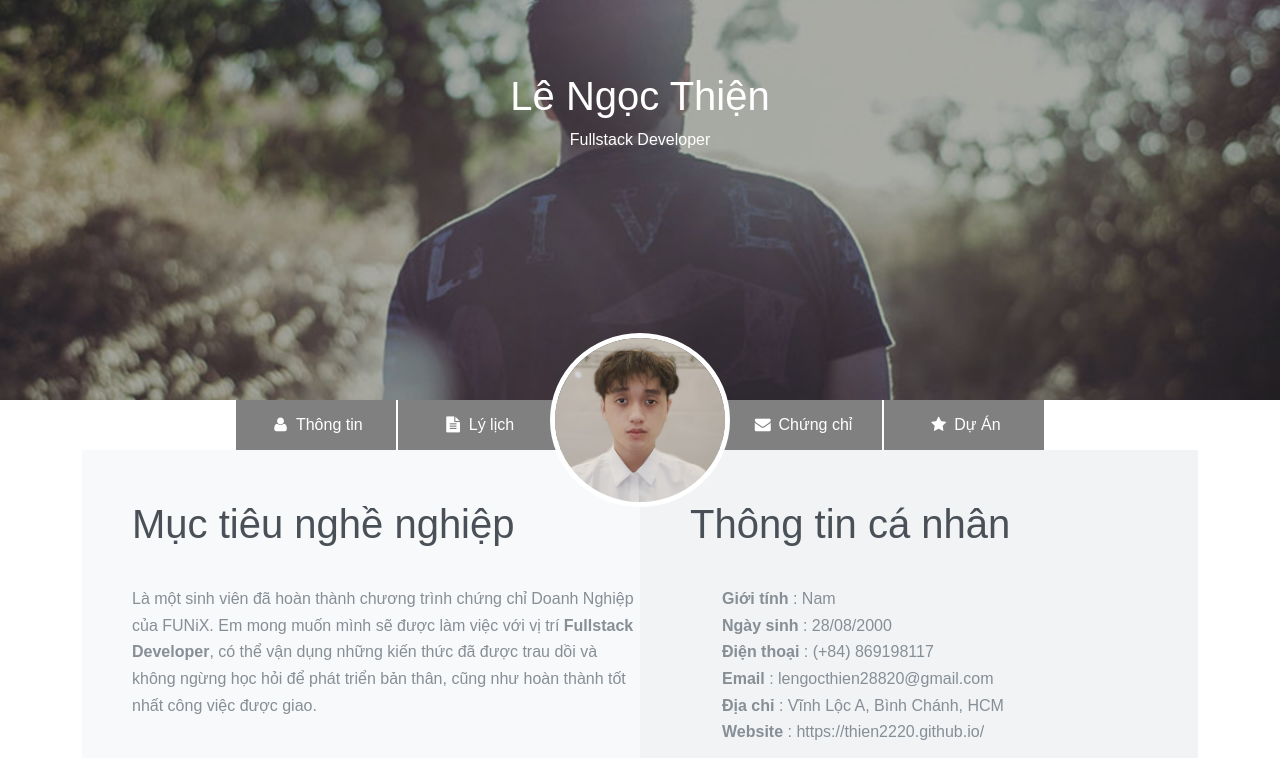
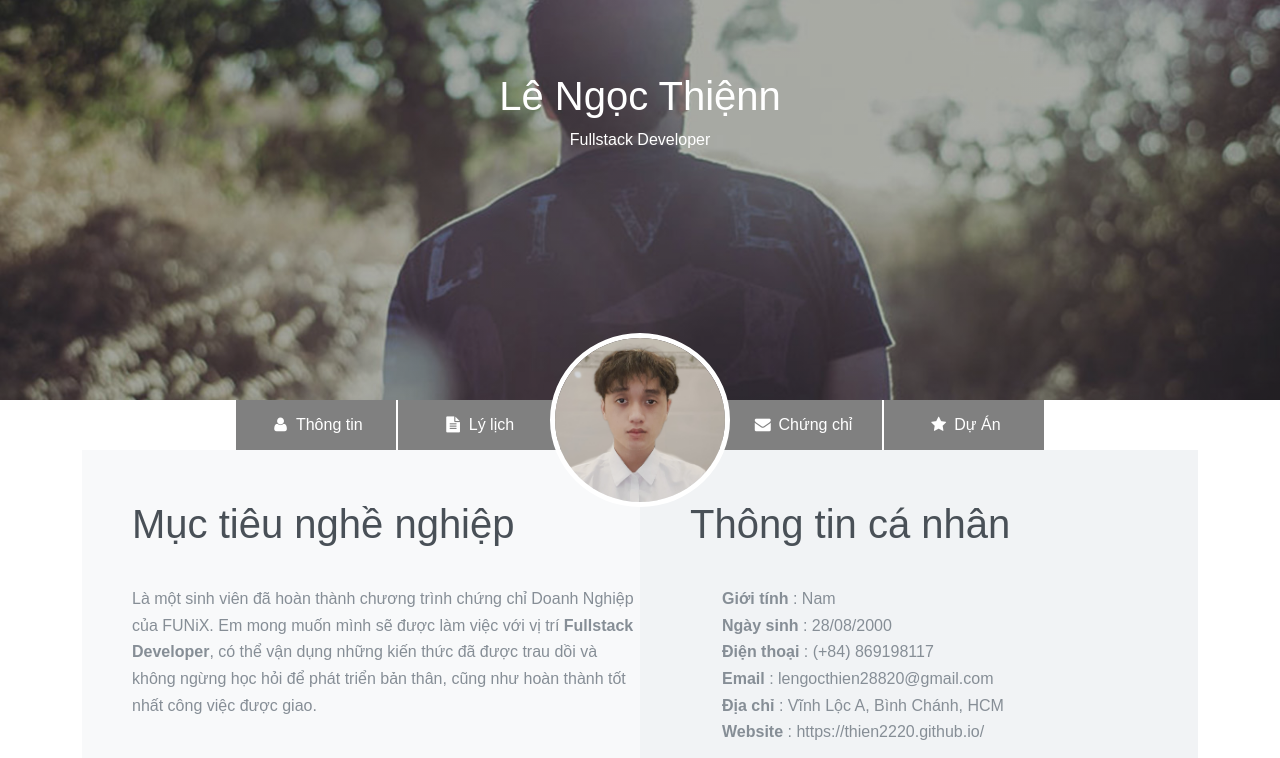
Before and after one commit to Thien2220/Thien2220.github.io, a plain HTML site: page index.html in a window 1280 px wide. Shown: the top 758 px of the page. Drawn offline with nearby package versions, Linux system fonts and the light colour scheme.

Commit message:
Update index.html

```diff
--- a/index.html
+++ b/index.html
@@ -19,7 +19,7 @@
   <body>
     <div class="baner container-fluid" id="head">
       <div class="tt">
-        <h1>Lê Ngọc Thiện</h1>
+        <h1>Lê Ngọc Thiệnn</h1>
         <p>Fullstack Developer</p>
       </div>
     </div>
```
